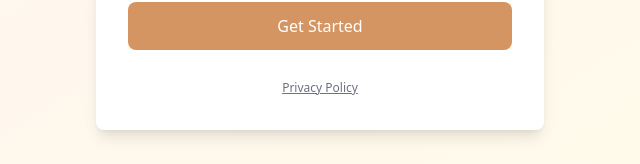
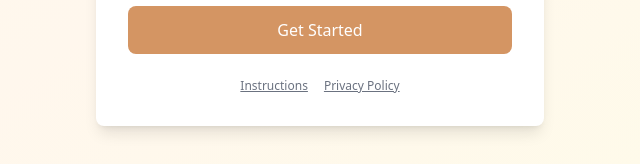
Before and after one commit to BarnabyHopson/mAI-wine, a React (Vite) app: page / in a window 1280 px wide. Shown: the part 515-679 px from the top of the page, without its empty margins (320-960 px from the left). Built offline with nearby package versions, Linux system fonts and the light colour scheme.

Commit message:
Add Instructions modal near bottom of all screens
🤖 Generated with [Claude Code](https://claude.com/claude-code)

Co-Authored-By: Claude <noreply@anthropic.com>

```diff
--- a/src/App.jsx
+++ b/src/App.jsx
@@ -7,6 +7,7 @@ export default function App() {
   const [isLoggedIn, setIsLoggedIn] = useState(false);
   const [inputName, setInputName] = useState('');
   const [showPrivacyModal, setShowPrivacyModal] = useState(false);
+  const [showInstructionsModal, setShowInstructionsModal] = useState(false);
 
   // View management
   const [currentView, setCurrentView] = useState('add');
@@ -448,6 +449,28 @@ DO NOT OUTPUT ANYTHING OTHER THAN VALID JSON. No markdown, no backticks, no expl
     );
   };
 
+  // Instructions Modal
+  const InstructionsModal = () => {
+    if (!showInstructionsModal) return null;
+
+    return (
+      <div className="fixed inset-0 bg-black bg-opacity-50 flex items-center justify-center p-4 z-50">
+        <div className="bg-white rounded-lg shadow-xl p-6 max-w-md w-full">
+          <h2 className="text-xl font-bold text-gray-800 mb-4">Instructions</h2>
+          <p className="text-sm text-gray-700 mb-6">
+            For this app to work at its best, aim to log 50-100 wines. You only need wines you really like or dislike for it to learn your preferences, roughly 70% like and 30% dislike.
+          </p>
+          <button
+            onClick={() => setShowInstructionsModal(false)}
+            className="w-full bg-[#d49563] text-white py-2 rounded-lg font-medium hover:bg-[#c08552] transition-colors"
+          >
+            Close
+          </button>
+        </div>
+      </div>
+    );
+  };
+
   // Not logged in - show name input
   if (!isLoggedIn) {
     return (
@@ -484,7 +507,13 @@ DO NOT OUTPUT ANYTHING OTHER THAN VALID JSON. No markdown, no backticks, no expl
               </button>
             </form>
 
-            <div className="mt-6 text-center">
+            <div className="mt-6 text-center flex gap-4 justify-center">
+              <button
+                onClick={() => setShowInstructionsModal(true)}
+                className="text-xs text-gray-500 hover:text-gray-700 underline"
+              >
+                Instructions
+              </button>
               <button
                 onClick={() => setShowPrivacyModal(true)}
                 className="text-xs text-gray-500 hover:text-gray-700 underline"
@@ -494,6 +523,8 @@ DO NOT OUTPUT ANYTHING OTHER THAN VALID JSON. No markdown, no backticks, no expl
             </div>
           </div>
         </div>
+        <InstructionsModal />
+        <PrivacyModal />
       </>
     );
   }
@@ -588,7 +619,13 @@ DO NOT OUTPUT ANYTHING OTHER THAN VALID JSON. No markdown, no backticks, no expl
             </div>
           )}
 
-          <div className="text-center mt-8">
+          <div className="text-center mt-8 flex gap-4 justify-center">
+            <button
+              onClick={() => setShowInstructionsModal(true)}
+              className="text-xs text-gray-500 hover:text-gray-700 underline"
+            >
+              Instructions
+            </button>
             <button
               onClick={() => setShowPrivacyModal(true)}
               className="text-xs text-gray-500 hover:text-gray-700 underline"
@@ -598,6 +635,8 @@ DO NOT OUTPUT ANYTHING OTHER THAN VALID JSON. No markdown, no backticks, no expl
           </div>
         </div>
       </div>
+      <InstructionsModal />
+      <PrivacyModal />
       </>
     );
   }
@@ -950,7 +989,13 @@ DO NOT OUTPUT ANYTHING OTHER THAN VALID JSON. No markdown, no backticks, no expl
             </div>
           )}
 
-          <div className="text-center mt-8">
+          <div className="text-center mt-8 flex gap-4 justify-center">
+            <button
+              onClick={() => setShowInstructionsModal(true)}
+              className="text-xs text-gray-500 hover:text-gray-700 underline"
+            >
+              Instructions
+            </button>
             <button
               onClick={() => setShowPrivacyModal(true)}
               className="text-xs text-gray-500 hover:text-gray-700 underline"
@@ -960,6 +1005,8 @@ DO NOT OUTPUT ANYTHING OTHER THAN VALID JSON. No markdown, no backticks, no expl
           </div>
         </div>
       </div>
+      <InstructionsModal />
+      <PrivacyModal />
     </>
   );
 }
```
